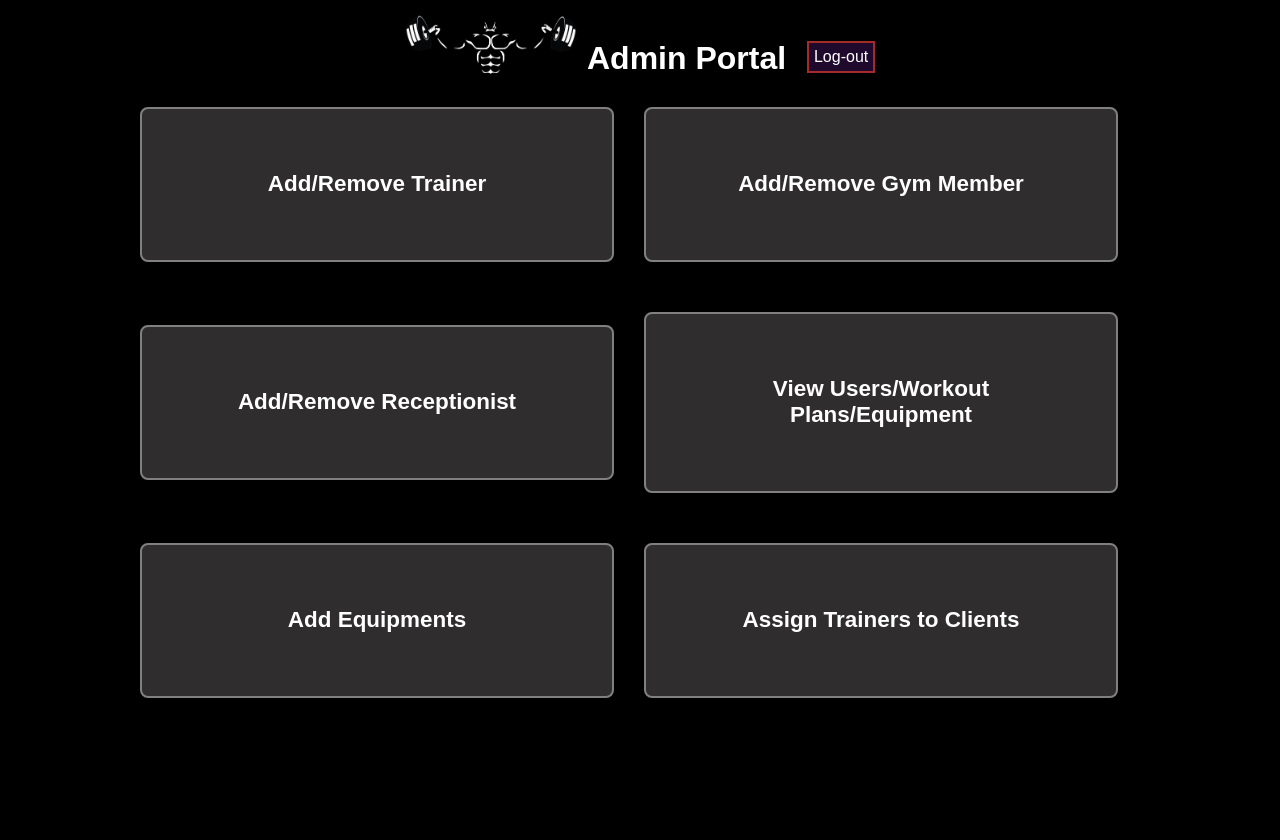
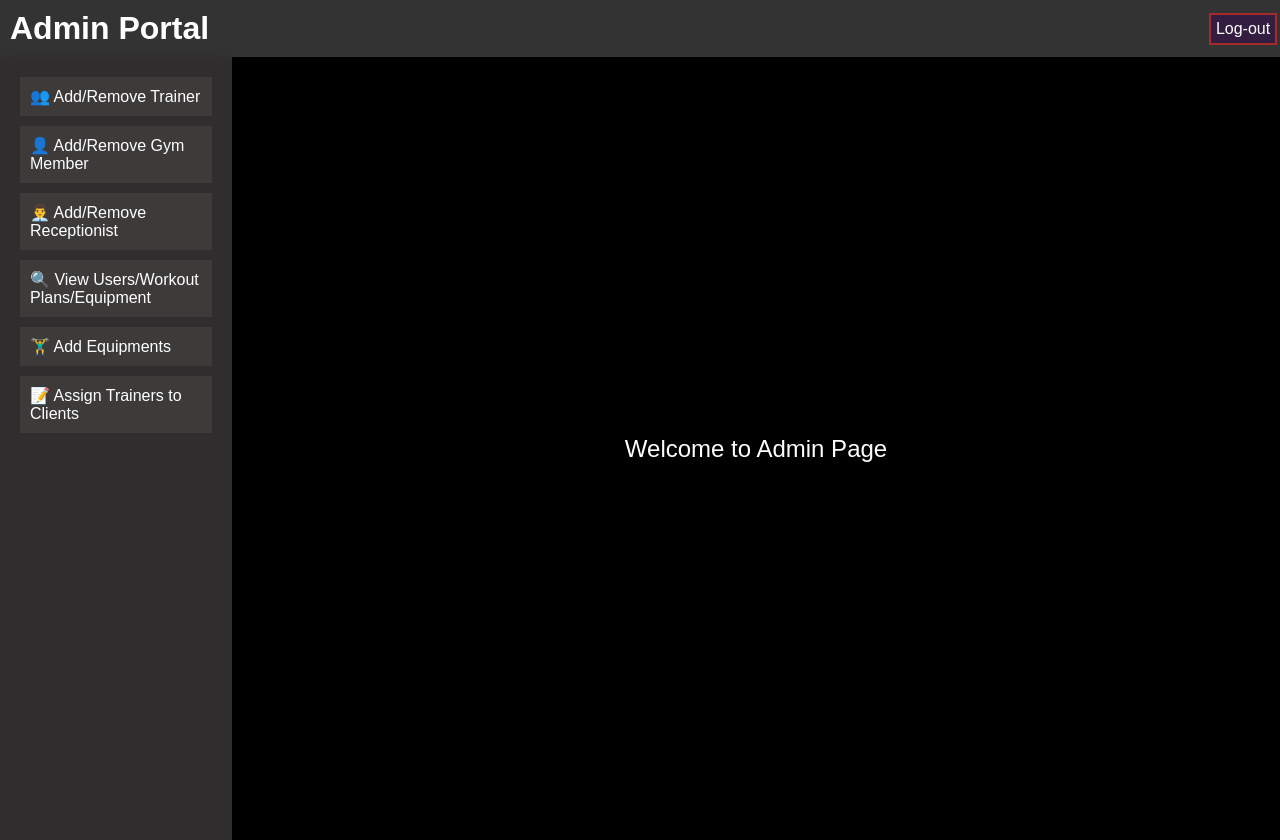
Before and after one commit to abhinavmodem/FITNESS-CENTER, a Flask app: page /admin_dashboard in a window 1280 px wide. Before the commit the page ends 698 px from the top, so only its background shows below. Run offline with Flask 3, Linux system fonts and the light colour scheme; a user stored in the database is signed in; some libraries are stand-ins or nearby versions.

Commit message:
Update admin_dashboard.html

```diff
--- a/Project/templates/admin_dashboard.html
+++ b/Project/templates/admin_dashboard.html
@@ -12,32 +12,25 @@
             padding: 0;
             display: flex;
             flex-direction: column;
-            align-items: center;
             height: 100vh;
+            overflow-x: hidden;
+            color: white;
         }
 
-        .header-container {
+        .header {
             display: flex;
-            flex-direction: row;
             align-items: center;
-            justify-content: center;
-            margin-bottom: 20px;
-            gap:10px;
+            justify-content: space-between;
+            width: 99%;
+            background-color: #333;
+            padding: 10px;
         }
 
-        h1 {
-            color: white;
-            margin-top: 40px;
-            margin-bottom:10px;
-            margin-right:0px;
-            padding-right:0px;
-            padding-left: 0px;
-            padding-top: 0px;
-            padding-bottom: 0px;
-            width:200px
+        .header h1 {
+            margin: 0;
         }
 
-        button.logout-btn {
+        .header button.logout-btn {
             background-color: rgba(52, 17, 75, 0.6);
             padding: 5px;
             border: 2px solid brown;
@@ -45,101 +38,104 @@
             text-decoration: none;
             font-size: 16px;
             cursor: pointer;
-            margin-top: 26px;
-            margin-left:10px;
         }
 
-        button.logout-btn:hover {
+        .header button.logout-btn:hover {
             text-decoration: none;
             transform: translateY(-2.5px);
             background-color: orangered;
-
-
         }
 
-        .dashboard {
-            display: flex;
-            flex-wrap: wrap;
-            gap: 30px;
-            max-width: 1000px;
-            align-items: center;
+        .logo {
+            max-width: 50px;
+            height: auto;
         }
 
-        .box {
-            font-size: larger;
-            border: 2px solid grey;
+        .container {
+            display: flex;
+            width: 100%;
+            height: calc(100% - 50px);
+        }
+
+        .nav {
+            width: 15%;
+            background-color: rgba(68, 65, 65, 0.7);
+            padding: 20px;
+            box-shadow: 0 0 10px rgba(0, 0, 0, 0.1);
+            height: 100%;
+            overflow-y: auto;
+        }
+
+        .nav a {
+            display: block;
+            padding: 10px;
+            margin-bottom: 10px;
+            color: white;
             text-decoration: none;
             background-color: rgba(68, 65, 65, 0.7);
-            padding: 40px;
-            border-radius: 8px;
-            box-shadow: 0 0 10px rgba(0, 0, 0, 0.1);
-            text-align: center;
-            width: calc(40% - 10px);
-            margin-bottom: 20px;
-            transition: transform 0.3s;
+            transition: background-color 0.3s, transform 0.3s;
         }
 
-        .box a {
-            text-decoration: none;
-            color: #fff; /* Set text color to white */
-            display: block;
-            height: 100%; /* Ensure the link takes up the full height of the box */
-        }
-
-        .box:hover {
-            transform: translateY(-5px);
+        .nav a:hover {
             background-color: rgba(25, 104, 128, 0.6);
+            transform: translateY(-2.5px);
             border: 2.5px solid yellow;
         }
 
-
-
-        h3 {
-            color: #fff; /* Set text color to white */
-        }
-        .logo {
-            max-width: 15%;
-            height: auto;
-            margin-top: 0px;
-            margin-right: 0px;
-            margin-bottom: 0px;
-            margin-left:0px;
+        .content {
+            flex-grow: 1;
+            padding: 20px;
+            height: 100%;
+            position: relative;
         }
 
+        iframe {
+            width: 100%;
+            height: 100%;
+            border: none;
+            position: absolute;
+            top: 0;
+            left: 0;
+        }
+
+        .welcome-message {
+            display: flex;
+            justify-content: center;
+            align-items: center;
+            height: 100%;
+            font-size: 24px;
+            text-align: center;
+        }
     </style>
 </head>
 <body>
-    <div class="header-container">
-        <img class="logo" src="static/gym_logo.jpg" alt="Gym Logo">
-        <h1>Admin Portal</h1>
+    <div class="header">
+        <div>
+            <h1>Admin Portal</h1>
+        </div>
         <button class="logout-btn" onclick="location.href='/logout'">Log-out</button>
     </div>
 
-    <div class="dashboard">
-        <a class="box" href="/add_remove_trainer">
-            <h3>Add/Remove Trainer</h3>
-            <!-- Add content for Add/Remove Trainer option -->
-        </a>
-        <a class="box" href="/add_remove_member">
-            <h3>Add/Remove Gym Member</h3>
-            <!-- Add content for Add/Remove Gym Member option -->
-        </a>
-        <a class="box" href="/add_remove_receptionist">
-            <h3>Add/Remove Receptionist</h3>
-            <!-- Add content for Add/Remove Receptionist option -->
-        </a>
-        <a class="box" href="/view_users">
-            <h3>View Users/Workout Plans/Equipment</h3>
-            <!-- Add content for View Clients option -->
-        </a>
-        <a class="box" href="/add_equipment_page">
-            <h3>Add Equipments</h3>
-            <!-- Add content for Add Equipments option -->
-        </a>
-        <a class="box" href="/assign_trainer_page">
-            <h3>Assign Trainers to Clients</h3>
-            <!-- Add content for Assign Trainers to Clients option -->
-        </a>
+    <div class="container">
+        <div class="nav">
+            <!-- Add icons next to the links for better UX -->
+            <a href="/add_remove_trainer" target="contentFrame">👥 Add/Remove Trainer</a>
+            <a href="/add_remove_member" target="contentFrame">👤 Add/Remove Gym Member</a>
+            <a href="/add_remove_receptionist" target="contentFrame">👨‍💼 Add/Remove Receptionist</a>
+            <a href="/view_users" target="contentFrame">🔍 View Users/Workout Plans/Equipment</a>
+            <a href="/add_equipment_page" target="contentFrame">🏋️‍♂️ Add Equipments</a>
+            <a href="/assign_trainer_page" target="contentFrame">📝 Assign Trainers to Clients</a>
+        </div>
+        <div class="content">
+            <div class="welcome-message">Welcome to Admin Page</div>
+            <iframe name="contentFrame" onload="hideWelcomeMessage()"></iframe>
+        </div>
     </div>
+
+    <script>
+        function hideWelcomeMessage() {
+            document.querySelector('.welcome-message').style.display = 'none';
+        }
+    </script>
 </body>
 </html>
```
